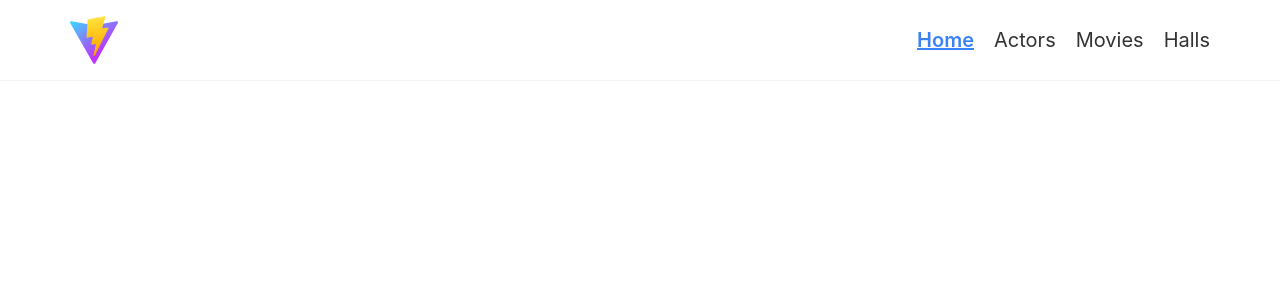
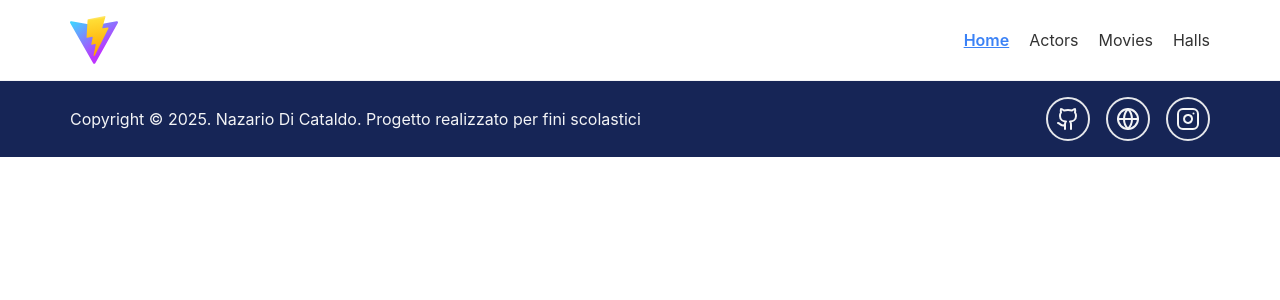
Before and after one commit to NazarioDiCataldo/cinema-front-end, a React (Vite) app: page / in a window 1280 px wide. Shown: the top 300 px of the page. Built offline with nearby package versions, Linux system fonts and the light colour scheme.

Commit message:
patch: add Footer.tsx

```diff
--- /dev/null
+++ b/src/components/Footer.tsx
@@ -0,0 +1,26 @@
+import { Github, Globe, Instagram } from "lucide-react"
+
+const Footer = () => {
+  return (
+    <footer className='w-full bg-blue-950'>
+        <div className='container p-4 flex flex-col-reverse lg:flex-row lg:items-center lg:justify-between gap-4 text-secondary'>
+            <p className='text-center'>
+                Copyright © {new Date().getFullYear()}. Nazario Di Cataldo. Progetto realizzato per fini scolastici
+            </p>
+            <div className="flex gap-4 justify-center">
+                <a href='https://github.com/NazarioDiCataldo' target="_blank" className="border-2 p-2 rounded-full">
+                    <Github className="size-6" />
+                </a>
+                <a href='https://nazariodicataldo.it/' target="_blank" className="border-2 p-2 rounded-full">
+                    <Globe className="size-6" />
+                </a>
+                <a href='https://www.instagram.com/nazariodicataldo/' target="_blank" className="border-2 p-2 rounded-full">
+                    <Instagram className="size-6" />
+                </a>
+            </div>
+        </div>
+    </footer>
+  )
+}
+
+export default Footer
--- a/src/components/Header.tsx
+++ b/src/components/Header.tsx
@@ -43,7 +43,7 @@ const Header = () => {
         to={element.href}
         className={({ isActive }) => {
           return cn(
-            "cursor-pointer text-xl hover:text-blue-300 duration-300",
+            "cursor-pointer hover:text-blue-300 duration-300",
             isActive && "text-primary font-semibold underline"
           );
         }}
@@ -54,7 +54,7 @@ const Header = () => {
   }
 
   return (
-    <header className="border-b border-gray-100">
+    <header className="border-b border-secondary">
       <div className="container p-4 flex items-center justify-between">
         <Link to={"/"} className="block size-12">
           <picture>
--- a/src/index.css
+++ b/src/index.css
@@ -167,7 +167,7 @@
 
   /* Custom breakpoint */
   --breakpoint-xs: 376px;
-  --breakpoint-sm: 481px;
+  --breakpoint-sm: 480px;
   --breakpoint-md: 768px;
   --breakpoint-lg: 992px;
   --breakpoint-xl: 1200px;
--- a/src/layouts/WebSiteLayout.tsx
+++ b/src/layouts/WebSiteLayout.tsx
@@ -1,3 +1,4 @@
+import Footer from '@/components/Footer'
 import Header from '@/components/Header'
 import { Outlet } from 'react-router'
 
@@ -6,6 +7,7 @@ const WebSiteLayout = () => {
     <>
         <Header />
         <Outlet />
+        <Footer />
     </>
   )
 }
```
